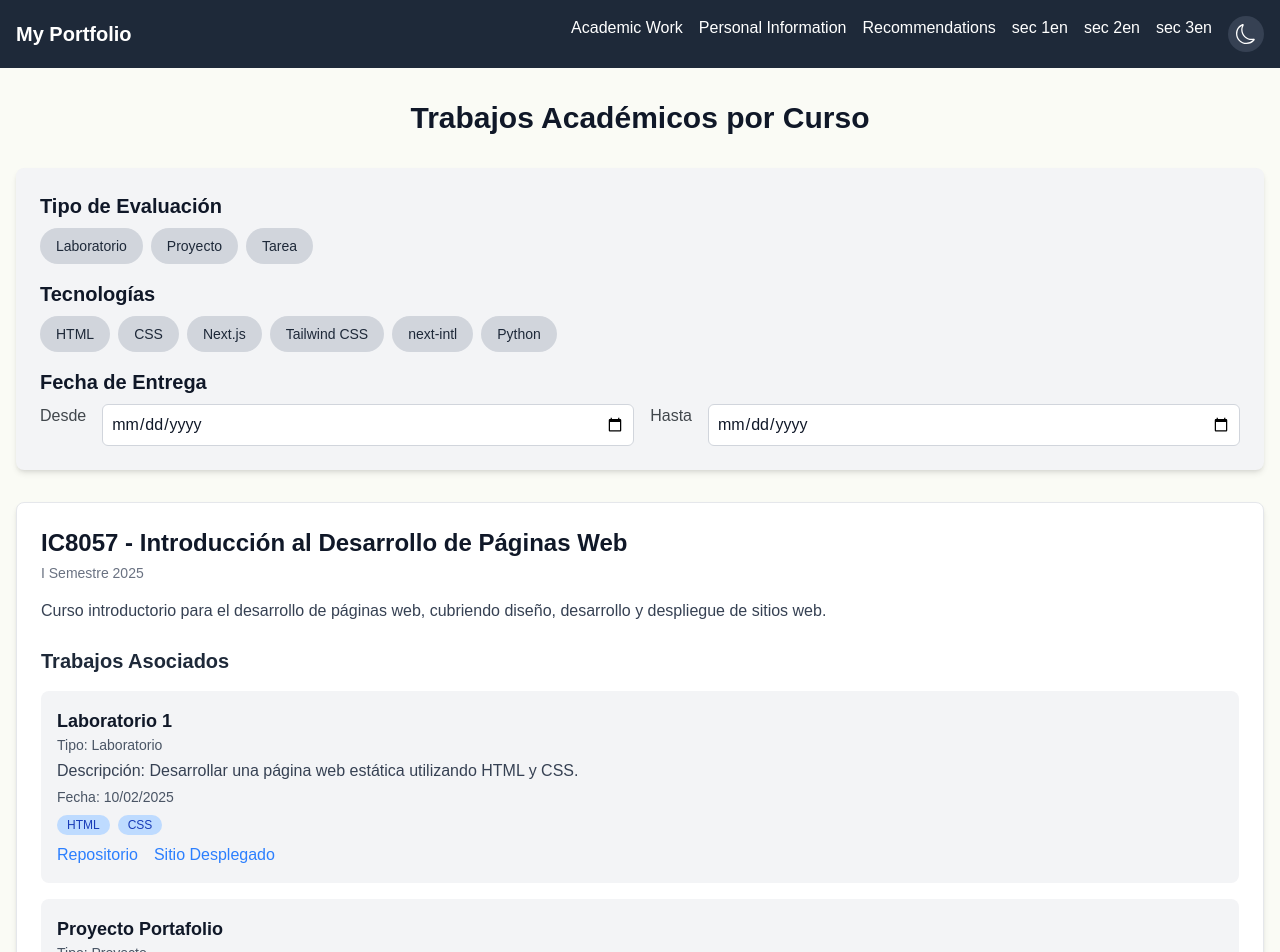
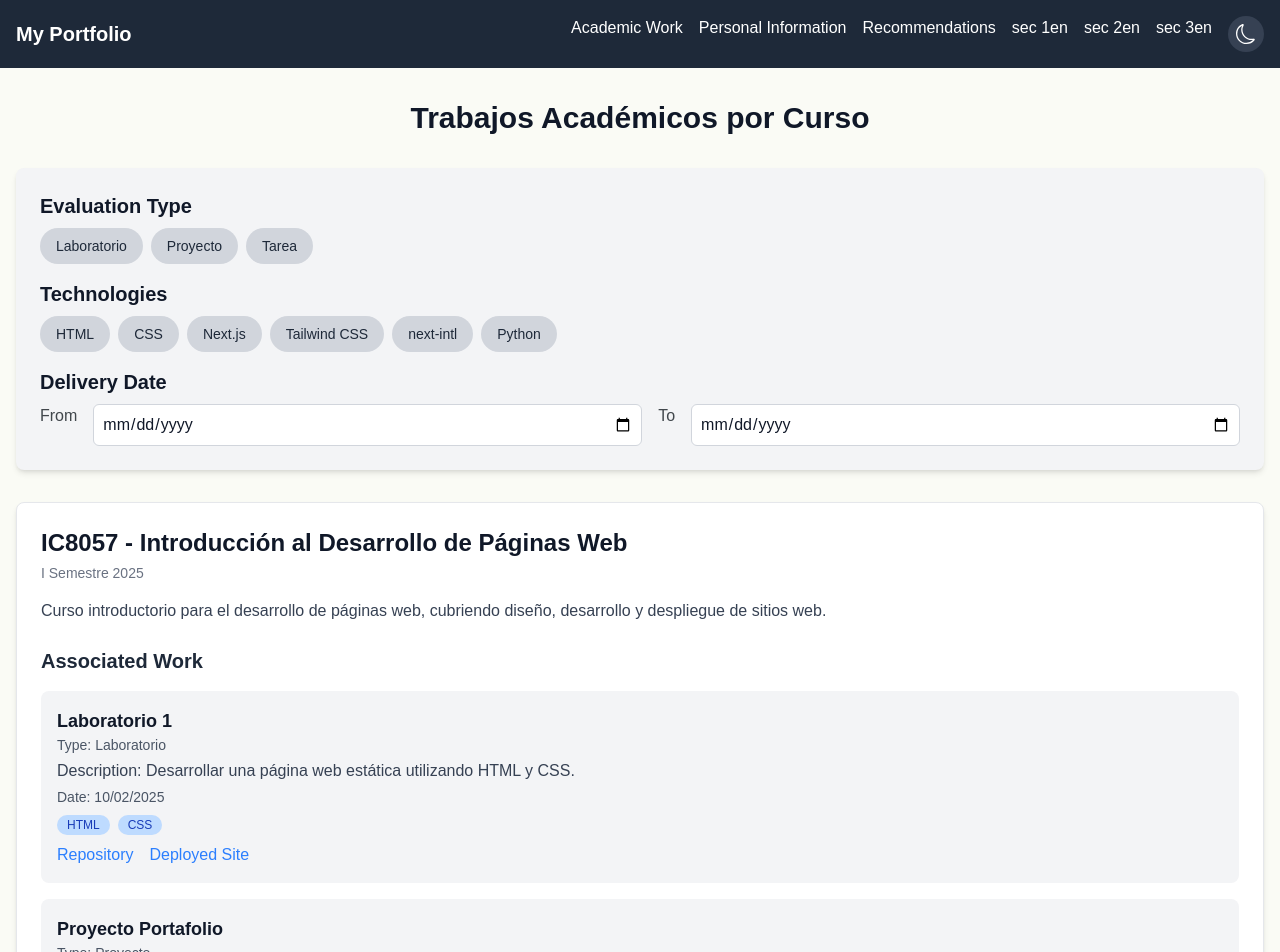
Before and after one commit to tim-scarlith/Portafolio, a Next.js app: page /en/academic-work in a window 1280 px wide. Shown: the top 952 px of the page. Built offline with nearby package versions, Linux system fonts and the light colour scheme.

Commit message:
Arreglos de next-intle en el use traslation

```diff
--- a/messages/en.json
+++ b/messages/en.json
@@ -17,6 +17,21 @@
     "sec1":"sec 1en",
     "sec2":"sec 2en",
     "sec3":"sec 3en"
+  },
+  "CourseCard": {
+  "Trabajos": "Associated Work ",
+  "Tipo": "Type: ",
+  "Descrip": "Description: ",
+  "Fecha": "Date: ",
+  "Repo": "Repository ",
+  "WebSite": "Deployed Site "
+  },
+  "CourseFilters": {
+    "Eval": "Evaluation Type ",
+    "Tech": "Technologies ",
+    "FechaEntr": "Delivery Date ",
+    "Desde": "From ",
+    "Hasta": "To "
   }
 
 }
--- a/messages/es.json
+++ b/messages/es.json
@@ -17,5 +17,19 @@
     "sec1":"sec 1",
     "sec2":"sec 2",
     "sec3":"sec 3"
-  }
+  },
+  "CourseCard":{
+    "Trabajos":"Trabajos Asociados",
+    "Tipo":"Tipo: ",
+    "Descrip":"Descripción: ",
+    "Fecha":"Fecha: ",
+    "Repo":"Repositorio ",
+    "WebSite":"Sitio Desplegado "
+  },
+  "CourseFilters":{
+    "Eval":"Tipo de Evaluación ",
+    "Tech":"Tecnologías ",
+    "FechaEntr":"Fecha de Entrega ",
+    "Desde": "Desde ",
+    "Hasta":"Hasta "}
 }
--- a/src/app/components/CourseCard.tsx
+++ b/src/app/components/CourseCard.tsx
@@ -1,4 +1,5 @@
 import Link from 'next/link';
+import { useTranslations } from "next-intl";
 
 interface Work {
   name: string;
@@ -24,6 +25,7 @@ interface CourseCardProps {
 }
 
 export default function CourseCard({ course }: CourseCardProps) {
+  const t = useTranslations('CourseCard');
   return (
     <div className="bg-white dark:bg-gray-800 rounded-lg shadow-md p-6 mb-8 border border-gray-200 dark:border-gray-700">
       <h2 className="text-2xl font-bold text-gray-900 dark:text-white">
@@ -38,7 +40,7 @@ export default function CourseCard({ course }: CourseCardProps) {
 
       <div className="mt-6">
         <h3 className="text-xl font-semibold text-gray-800 dark:text-white">
-          Trabajos Asociados
+          {t('Trabajos')}
         </h3>
         <ul className="mt-4 space-y-4">
           {course.works.map((work, index) => (
@@ -47,13 +49,13 @@ export default function CourseCard({ course }: CourseCardProps) {
                 {work.name}
               </h4>
               <p className="text-sm text-gray-600 dark:text-gray-400">
-                Tipo: {work.type}
+                {t('Tipo')} {work.type}
               </p>
               <p className="mt-1 text-gray-700 dark:text-gray-300">
-                Descripción: {work.objective}
+                {t('Descrip')} {work.objective}
               </p>
               <p className="text-sm text-gray-600 dark:text-gray-400 mt-1">
-                Fecha: {work.date}
+                {t('Fecha')} {work.date}
               </p>
               <div className="mt-2 flex flex-wrap gap-2">
                 {work.technologies.map((tech, techIndex) => (
@@ -68,12 +70,12 @@ export default function CourseCard({ course }: CourseCardProps) {
               <div className="mt-2 flex space-x-4">
                 {work.repoLink && (
                   <Link href={work.repoLink} target="_blank" rel="noopener noreferrer" className="text-blue-500 hover:underline">
-                    Repositorio
+                    {t('Repo')}
                   </Link>
                 )}
                 {work.deployLink && (
                   <Link href={work.deployLink} target="_blank" rel="noopener noreferrer" className="text-blue-500 hover:underline">
-                    Sitio Desplegado
+                    {t('WebSite')}
                   </Link>
                 )}
               </div>
--- a/src/app/components/CourseFilters.tsx
+++ b/src/app/components/CourseFilters.tsx
@@ -1,5 +1,6 @@
 'use client';
-
+import {Link} from "@/i18n/routing";
+import { useTranslations } from "next-intl";
 import { useState } from 'react';
 
 // Interfaces for component props
@@ -19,6 +20,7 @@ export default function CourseFilters({
   allEvaluationTypes,
   allTechnologies,
 }: CourseFiltersProps) {
+  const t = useTranslations('CourseFilters');
   const [selectedTypes, setSelectedTypes] = useState<string[]>([]);
   const [selectedTechs, setSelectedTechs] = useState<string[]>([]);
   const [fromDate, setFromDate] = useState<string>('');
@@ -71,7 +73,7 @@ export default function CourseFilters({
   return (
     <div className="bg-gray-100 dark:bg-gray-800 p-6 rounded-lg shadow-md mb-8">
       <div className="mb-4">
-        <h3 className="text-xl font-semibold mb-2 text-gray-900 dark:text-white">Tipo de Evaluación</h3>
+        <h3 className="text-xl font-semibold mb-2 text-gray-900 dark:text-white">{t('Eval')}</h3>
         <div className="flex flex-wrap gap-2">
           {allEvaluationTypes.map((type, index) => (
             <button
@@ -89,7 +91,7 @@ export default function CourseFilters({
         </div>
       </div>
       <div className="mb-4">
-        <h3 className="text-xl font-semibold mb-2 text-gray-900 dark:text-white">Tecnologías</h3>
+        <h3 className="text-xl font-semibold mb-2 text-gray-900 dark:text-white">{t('Tech')}</h3>
         <div className="flex flex-wrap gap-2">
           {allTechnologies.map((tech, index) => (
             <button
@@ -107,9 +109,9 @@ export default function CourseFilters({
         </div>
       </div>
       <div>
-        <h3 className="text-xl font-semibold mb-2 text-gray-900 dark:text-white">Fecha de Entrega</h3>
+        <h3 className="text-xl font-semibold mb-2 text-gray-900 dark:text-white">{t('FechaEntr')}</h3>
         <div className="flex flex-col sm:flex-row gap-4">
-          <p>Desde</p>
+          <p>{t('Desde')}</p>
           <input
             type="date"
             name="fromDate"
@@ -118,7 +120,7 @@ export default function CourseFilters({
             className="w-full sm:w-1/2 p-2 rounded-md bg-white dark:bg-gray-700 text-gray-900 dark:text-white border border-gray-300 dark:border-gray-600"
 
           />
-          <p>Hasta</p>
+          <p>{t('Hasta')}</p>
           <input
             type="date"
             name="toDate"
--- a/src/data/courses.json
+++ b/src/data/courses.json
@@ -13,7 +13,7 @@
         "date": "10/02/2025",
         "technologies": ["HTML", "CSS"],
         "repoLink": "https://github.com/yourusername/ic8057-lab1",
-        "deployLink": "https://your-site.netlify.app/lab1"
+        "deployLink": "https://68b94affb21d6d000884be94--laboratorio02.netlify.app/"
       },
       {
         "name": "Proyecto Portafolio",
```
